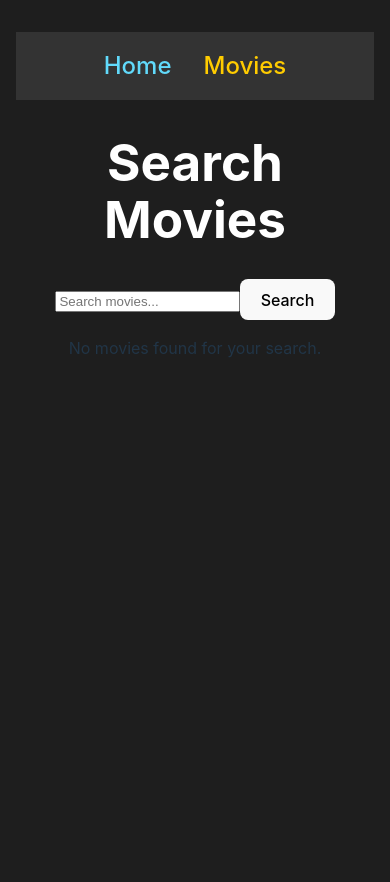
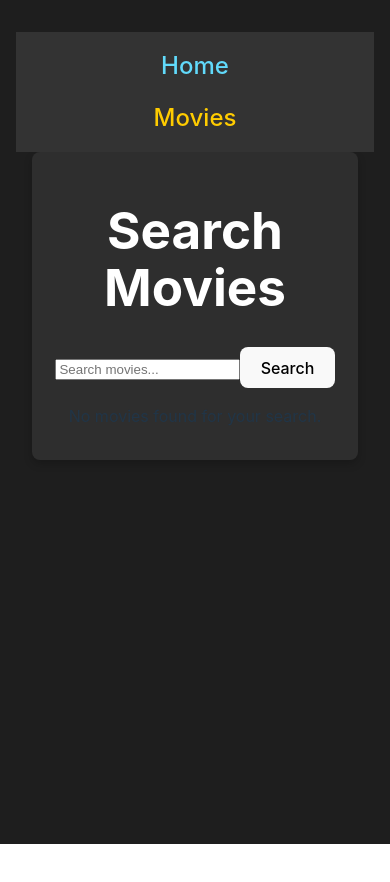
Before and after one commit to AntoninaSych/Movie-Finder, a React (Vite) app: page /movies in a window 390 px wide. Shown: the top 882 px of the page. After the commit the page ends 844 px from the top, so only its background shows below. Built offline with nearby package versions, Linux system fonts and the light colour scheme.

Commit message:
updated styles

```diff
--- a/src/css/App.css
+++ b/src/css/App.css
@@ -7,6 +7,8 @@
     padding: 2rem;
     text-align: center;
     background-color: #1e1e1e;
+    width: 100%; /* Обновлено для использования всей ширины экрана */
+    box-sizing: border-box; /* Включаем padding в общую ширину */
 }
 
 nav {
@@ -15,7 +17,10 @@ nav {
     gap: 2rem;
     background-color: #333;
     padding: 1rem;
-    width: 100%;
+    width: 100%; /* Обновлено для использования всей ширины экрана */
+    position: sticky;
+    top: 0;
+    z-index: 1000;
 }
 
 nav a {
@@ -44,26 +49,81 @@ h1 {
     flex-direction: column;
     align-items: center;
     justify-content: flex-start;
-    width: 100%;
-    max-width: 600px;
+    width: 100%; /* Используем всю ширину */
+    max-width: 1200px; /* Ограничиваем максимальную ширину */
+    padding: 1rem;
+    background-color: #2e2e2e;
+    border-radius: 8px;
+    box-shadow: 0 4px 8px rgba(0, 0, 0, 0.2);
+    box-sizing: border-box;
 }
 
 ul {
     list-style-type: none;
     padding: 0;
-    width: 100%;
+    width: 100%; /* Полная ширина списка */
+    margin: 0;
 }
 
 li {
     margin: 0.5rem 0;
+    padding: 0.5rem;
+    background-color: #333;
+    border-radius: 4px;
+    transition: background-color 0.3s ease;
+}
+
+li:hover {
+    background-color: #444;
 }
 
 a {
     color: #61dafb;
     text-decoration: none;
     font-size: 1.2rem;
+    display: block;
+    width: 100%;
 }
 
 a:hover {
     color: #fff;
 }
+
+/* Мобильная адаптация */
+@media (max-width: 768px) {
+    nav {
+        flex-direction: column;
+        gap: 1rem;
+    }
+
+    h1 {
+        font-size: 2rem;
+    }
+
+    .container {
+        max-width: 100%;
+    }
+
+    a {
+        font-size: 1rem;
+    }
+
+    li {
+        padding: 0.75rem;
+    }
+}
+
+/* Дополнительные стили для больших экранов */
+@media (min-width: 1200px) {
+    .container {
+        padding: 2rem;
+    }
+
+    h1 {
+        font-size: 4rem;
+    }
+
+    a {
+        font-size: 1.5rem;
+    }
+}
--- a/src/pages/MovieDetailsPage.jsx
+++ b/src/pages/MovieDetailsPage.jsx
@@ -12,16 +12,30 @@ const MovieDetailsPage = () => {
         fetchMovieDetails(movieId).then(setMovie).catch(console.error);
     }, [movieId]);
 
+    if (!movie) {
+        return <p>Loading...</p>;
+    }
+
+    const { title, release_date, vote_average, overview, genres, poster_path } = movie;
+    const posterUrl = poster_path
+        ? `https://image.tmdb.org/t/p/w500/${poster_path}`
+        : 'https://via.placeholder.com/500x750?text=No+Image';
+
     return (
         <div>
             <Link to={backLink.current}>Go back</Link> {/* Используем сохранённый маршрут для возврата */}
 
             {movie && (
                 <>
-                    <h1>{movie.title} ({movie.release_date.slice(0, 4)})</h1>
-                    <p>User Score: {movie.vote_average * 10}%</p>
-                    <p>{movie.overview}</p>
-                    <p><b>Genres:</b> {movie.genres.map(genre => genre.name).join(', ')}</p>
+                    <div style={{ display: 'flex', gap: '20px' }}>
+                        <img src={posterUrl} alt={title} width="300" />
+                        <div>
+                            <h1>{title} ({release_date.slice(0, 4)})</h1>
+                            <p>User Score: {vote_average * 10}%</p>
+                            <p>{overview}</p>
+                            <p><b>Genres:</b> {genres.map(genre => genre.name).join(', ')}</p>
+                        </div>
+                    </div>
 
                     <h3>Additional Information</h3>
                     <ul>
```
